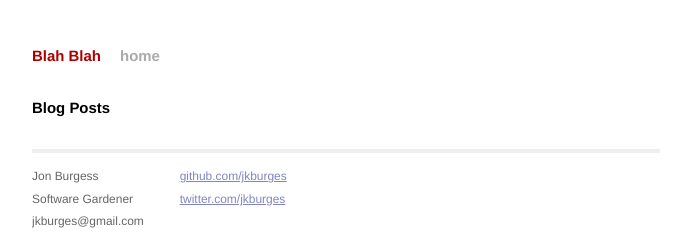
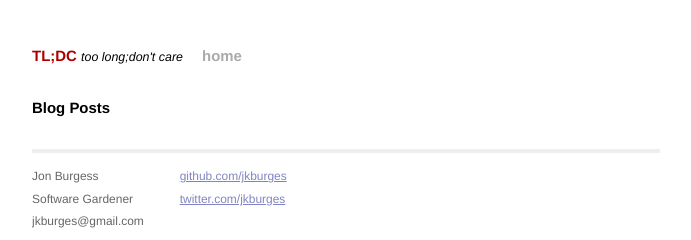
Before and after one commit to jkburges/jkburges.github.io, a Jekyll site: the page built from index.html, in a window 1280 px wide. Shown: the top 240 px of the page, without its empty margins (294-985 px from the left). Built offline with Jekyll 4.4.1, drawn with Linux system fonts in a browser that asks for light colours; Markdown is read by kramdown in place of the engine named in the settings.

Commit message:
Changed title.

```diff
--- a/_config.yml
+++ b/_config.yml
@@ -1,3 +1,3 @@
-name: Blah Blah
+name: TL;DC
 markdown: redcarpet
 pygments: true
--- a/_layouts/default.html
+++ b/_layouts/default.html
@@ -19,8 +19,10 @@
           <div class="site">
             <div class="header">
               <h1 class="title"><a href="/">{{ site.name }}</a></h1>
+              <small><i>too long;don't care</i></small>
               <a class="extra" href="/">home</a>
             </div>
+
 
                 {{ content }}
 
--- a/index.html
+++ b/index.html
@@ -1,6 +1,6 @@
 ---
 layout: default
-title: Blah Blah
+title: TL;DC
 ---
 
 <div id="home">
```
